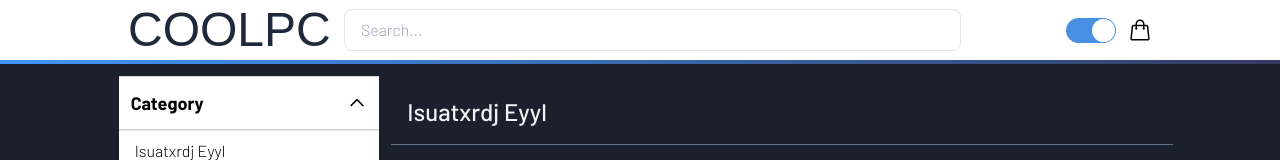
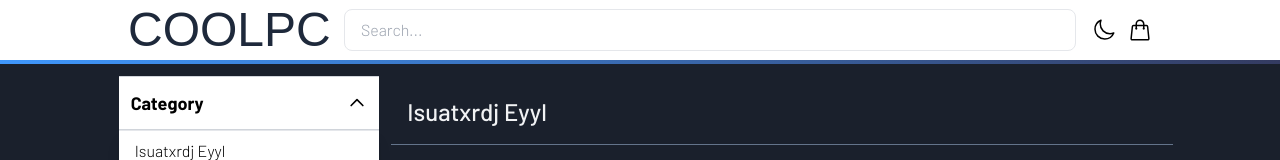
Before and after one commit to emily1129/my-cool-pc, a Vue app: page / in a window 1280 px wide. Both pictures are taken after a click on the element 1078 px from the left and 30 px from the top of the page. Shown: the top 160 px of the page. Built offline with nearby package versions, Linux system fonts and the light colour scheme; a web font is replaced by a local one.

Commit message:
style: dark mode toggle

```diff
--- a/src/components/DarkModeToggle.vue
+++ b/src/components/DarkModeToggle.vue
@@ -1,11 +1,36 @@
 <template>
   <div class="dark-mode-toggle" @click="toggleTheme">
-    <span class="toggle-label">Dark Mode</span>
-    <div class="toggle-switch" :class="{ 'dark-mode-active': isDarkMode }">
-      <div
-        class="toggle-circle"
-        :class="{ 'circle-dark-mode': isDarkMode }"
-      ></div>
+    <div class="icon-container">
+      <svg
+        v-if="!isDarkMode"
+        xmlns="http://www.w3.org/2000/svg"
+        fill="none"
+        viewBox="0 0 24 24"
+        stroke-width="1.5"
+        stroke="currentColor"
+        class="icon"
+      >
+        <path
+          stroke-linecap="round"
+          stroke-linejoin="round"
+          d="M12 3v2.25m6.364.386-1.591 1.591M21 12h-2.25m-.386 6.364-1.591-1.591M12 18.75V21m-4.773-4.227-1.591 1.591M5.25 12H3m4.227-4.773L5.636 5.636M15.75 12a3.75 3.75 0 1 1-7.5 0 3.75 3.75 0 0 1 7.5 0Z"
+        />
+      </svg>
+      <svg
+        v-if="isDarkMode"
+        xmlns="http://www.w3.org/2000/svg"
+        fill="none"
+        viewBox="0 0 24 24"
+        stroke-width="1.5"
+        stroke="currentColor"
+        class="icon"
+      >
+        <path
+          stroke-linecap="round"
+          stroke-linejoin="round"
+          d="M21.752 15.002A9.72 9.72 0 0 1 18 15.75c-5.385 0-9.75-4.365-9.75-9.75 0-1.33.266-2.597.748-3.752A9.753 9.753 0 0 0 3 11.25C3 16.635 7.365 21 12.75 21a9.753 9.753 0 0 0 9.002-5.998Z"
+        />
+      </svg>
     </div>
   </div>
 </template>
@@ -14,7 +39,7 @@
 import { ref, onMounted } from "vue";
 
 export default {
-  name: 'DarkModeToggle',
+  name: "DarkModeToggle",
   setup() {
     const isDarkMode = ref(false);
 
@@ -60,39 +85,19 @@
   user-select: none;
 }
 
-.toggle-label {
-  margin-right: 8px;
-  font-size: 18px;
-  color: #fff;
+.icon-container {
+  width: 24px;
+  height: 24px;
+  display: flex;
+  justify-content: center;
+  align-items: center;
 }
 
-.toggle-switch {
-  width: 50px;
-  height: 25px;
-  background: #ccc;
-  border-radius: 25px;
-  position: relative;
-  transition: background 0.3s;
+.icon {
+  width: 24px;
+  height: 24px;
 }
 
-.toggle-switch .toggle-circle {
-  width: 23px;
-  height: 23px;
-  background: #fff;
-  border-radius: 50%;
-  position: absolute;
-  top: 1px;
-  left: 1px;
-  transition: left 0.3s;
-}
-
-.toggle-switch.dark-mode-active {
-  background: #4a90e2;
-}
-
-.toggle-switch .circle-dark-mode {
-  left: 26px;
-}
 body.dark {
   --bg-color: #333;
   --text-color: #fff;
--- a/tailwind.config.js
+++ b/tailwind.config.js
@@ -1,6 +1,7 @@
 const colors = require("tailwindcss/colors");
 
 module.exports = {
+  darkMode: 'class',
   purge: {
     mode: "layers",
     content: [
```
